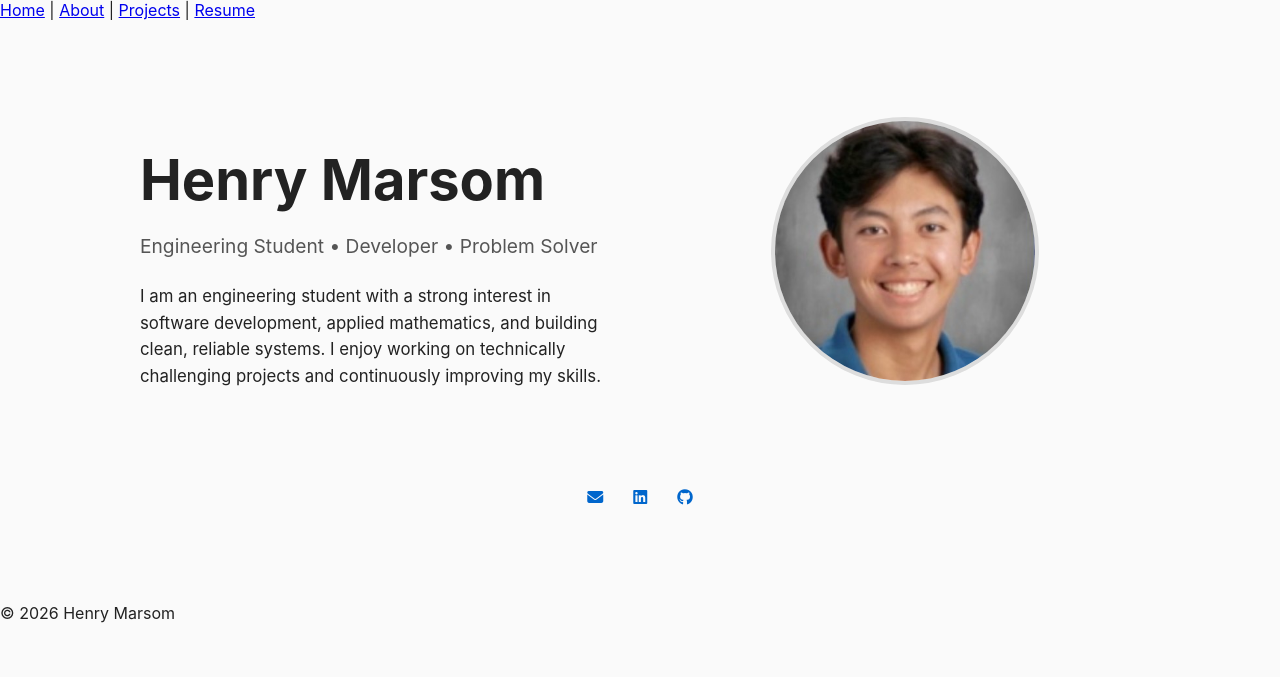
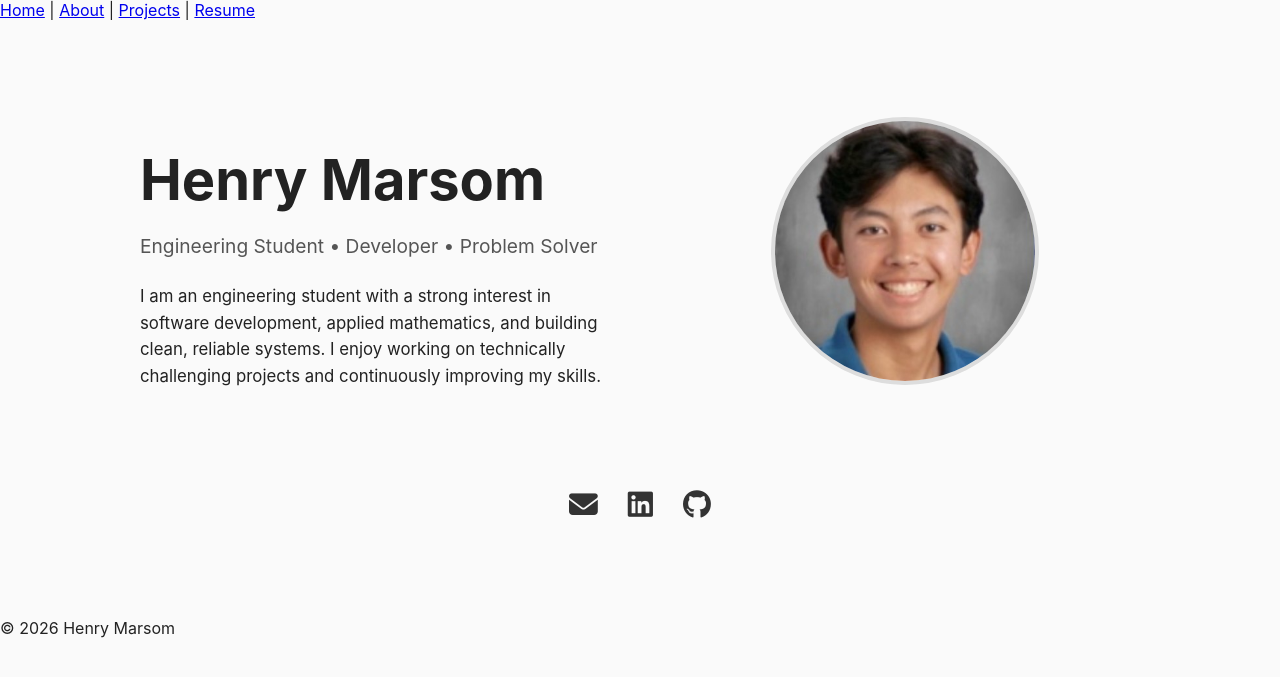
Before and after one commit to henrymarsom/henrymarsom.github.io, a Jekyll site: the page built from index.md, in a window 1280 px wide. Shown: the top 677 px of the page. Built offline with Jekyll 4.4.1, drawn with Linux system fonts in a browser that asks for light colours.

Commit message:
Update style.css

```diff
--- a/assets/style.css
+++ b/assets/style.css
@@ -65,3 +65,12 @@ body {
   color: #0066cc;
   font-weight: 500;
 }
+.contact a {
+  font-size: 1.8rem;
+  color: #333;
+  transition: color 0.2s ease;
+}
+
+.contact a:hover {
+  color: #0066cc;
+}
```
